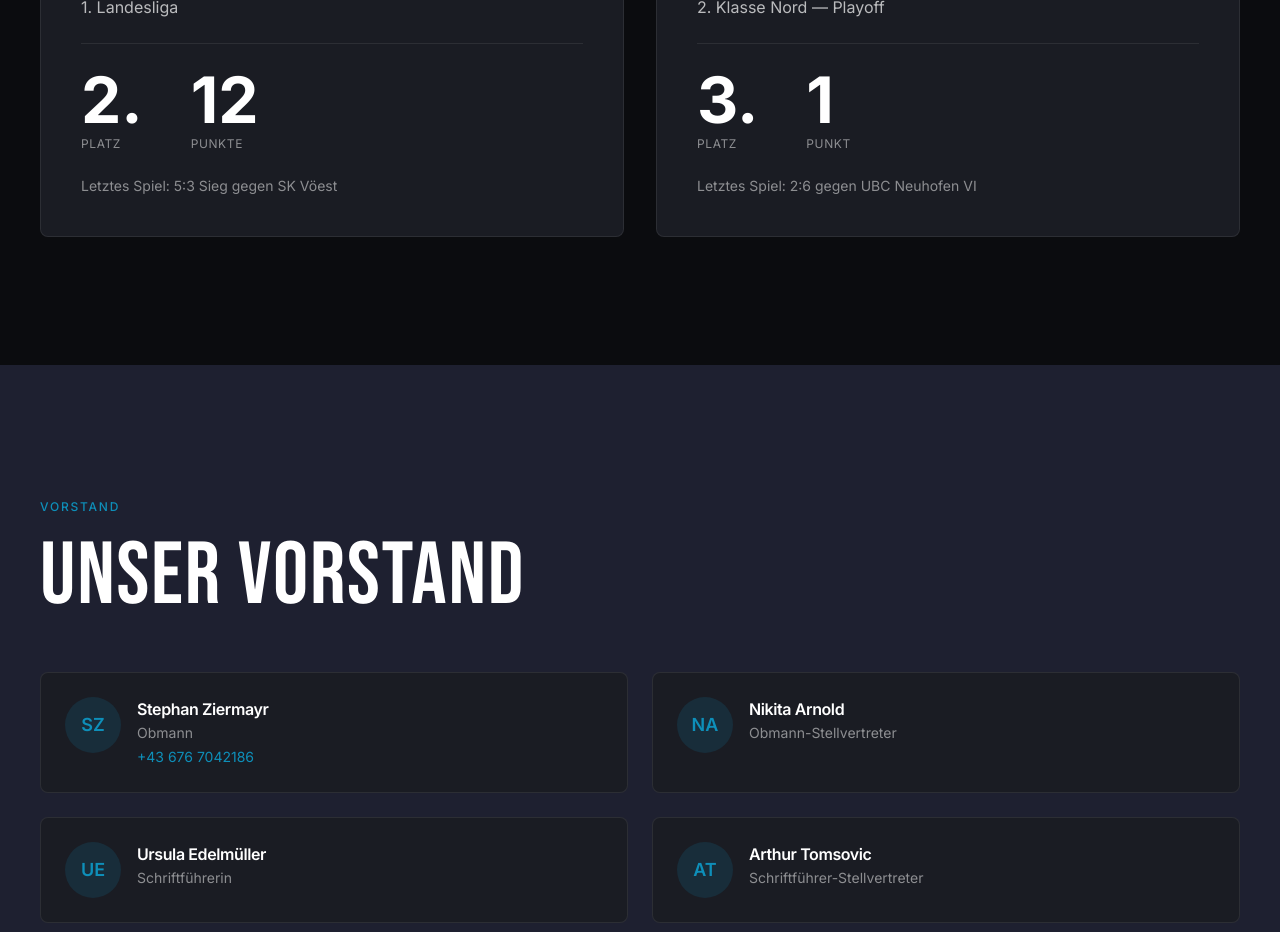
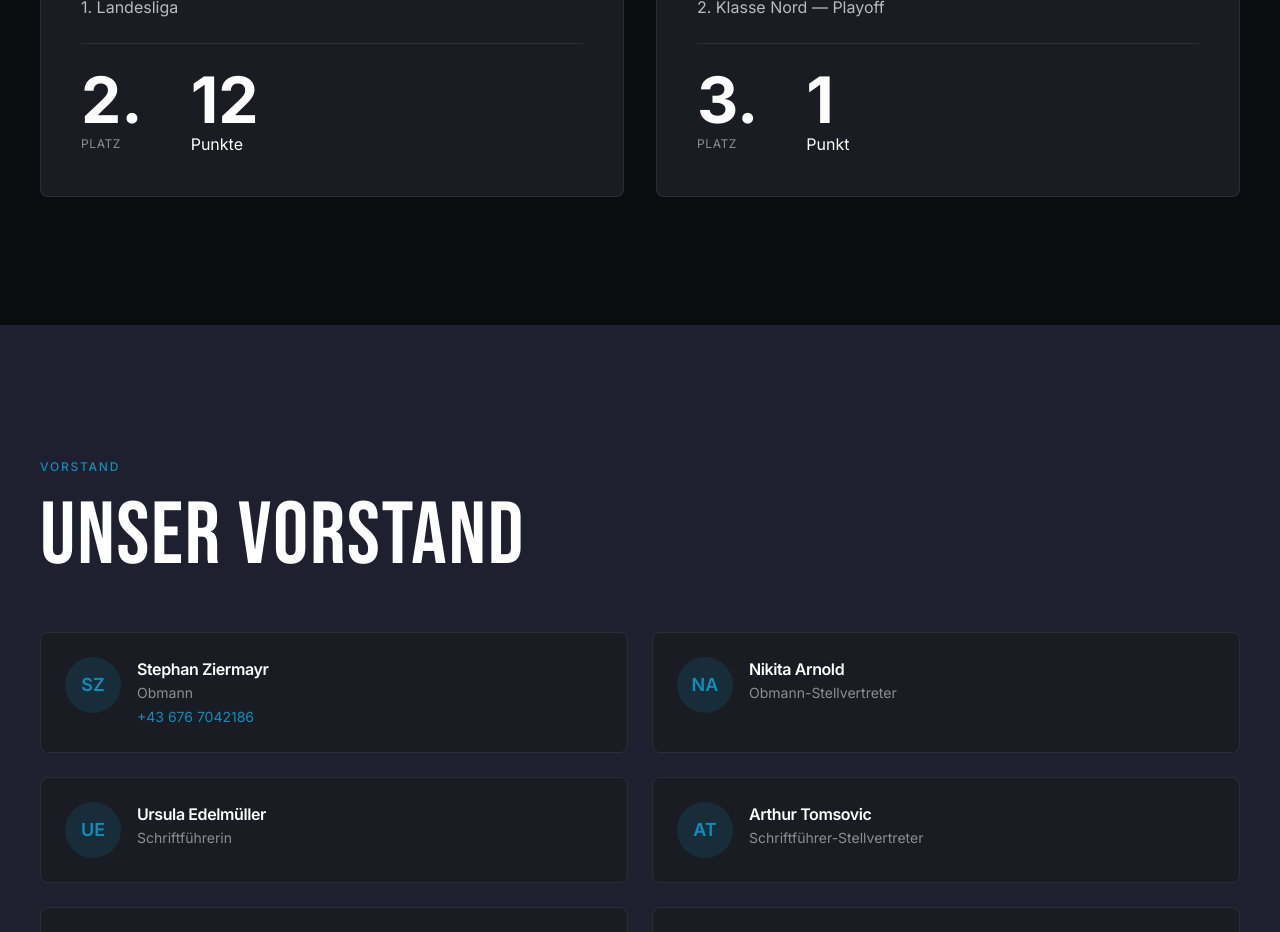
Before and after one commit to DavidNemecek/BSC70Linz-Wesbite, a React (Vite) app: page / in a window 1280 px wide. Shown: the part 4740-5672 px from the top of the page. Built offline with nearby package versions, Linux system fonts and the light colour scheme.

Commit message:
fix: remove last game results from teams section

```diff
--- a/src/sections/Teams.tsx
+++ b/src/sections/Teams.tsx
@@ -9,7 +9,6 @@ const teams = [
     positionLabel: 'Platz',
     points: '12',
     pointsLabel: 'Punkte',
-    result: 'Letztes Spiel: 5:3 Sieg gegen SK Vöest',
   },
   {
     badge: '2. Mannschaft',
@@ -19,7 +18,6 @@ const teams = [
     positionLabel: 'Platz',
     points: '1',
     pointsLabel: 'Punkt',
-    result: 'Letztes Spiel: 2:6 gegen UBC Neuhofen VI',
   },
 ]
 
@@ -68,11 +66,10 @@ export default function Teams() {
                   <div className="text-[clamp(2rem,5vw,4rem)] font-bold text-primary leading-none">
                     {team.points}
                   </div>
-                  <div className="text-xs uppercase tracking-[0.05em] text-muted mt-1">{team.pointsLabel}</div>
+                  <div classNameR="text-xs uppercase tracking-[0.05em] text-muted mt-1">{team.pointsLabel}</div>
                 </div>
               </div>
 
-              <p className="text-sm text-muted mt-6">{team.result}</p>
             </div>
           ))}
         </div>
```
